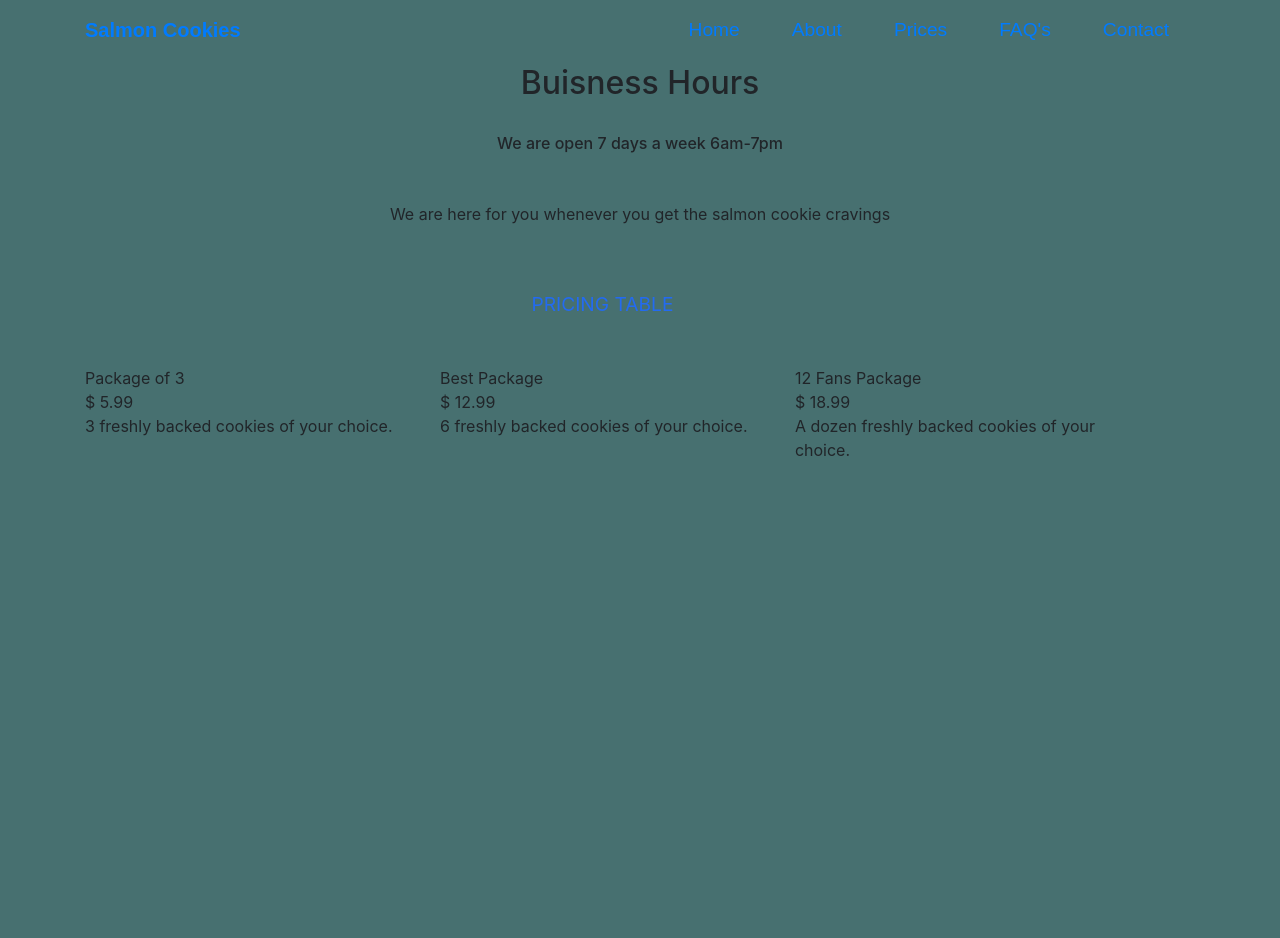
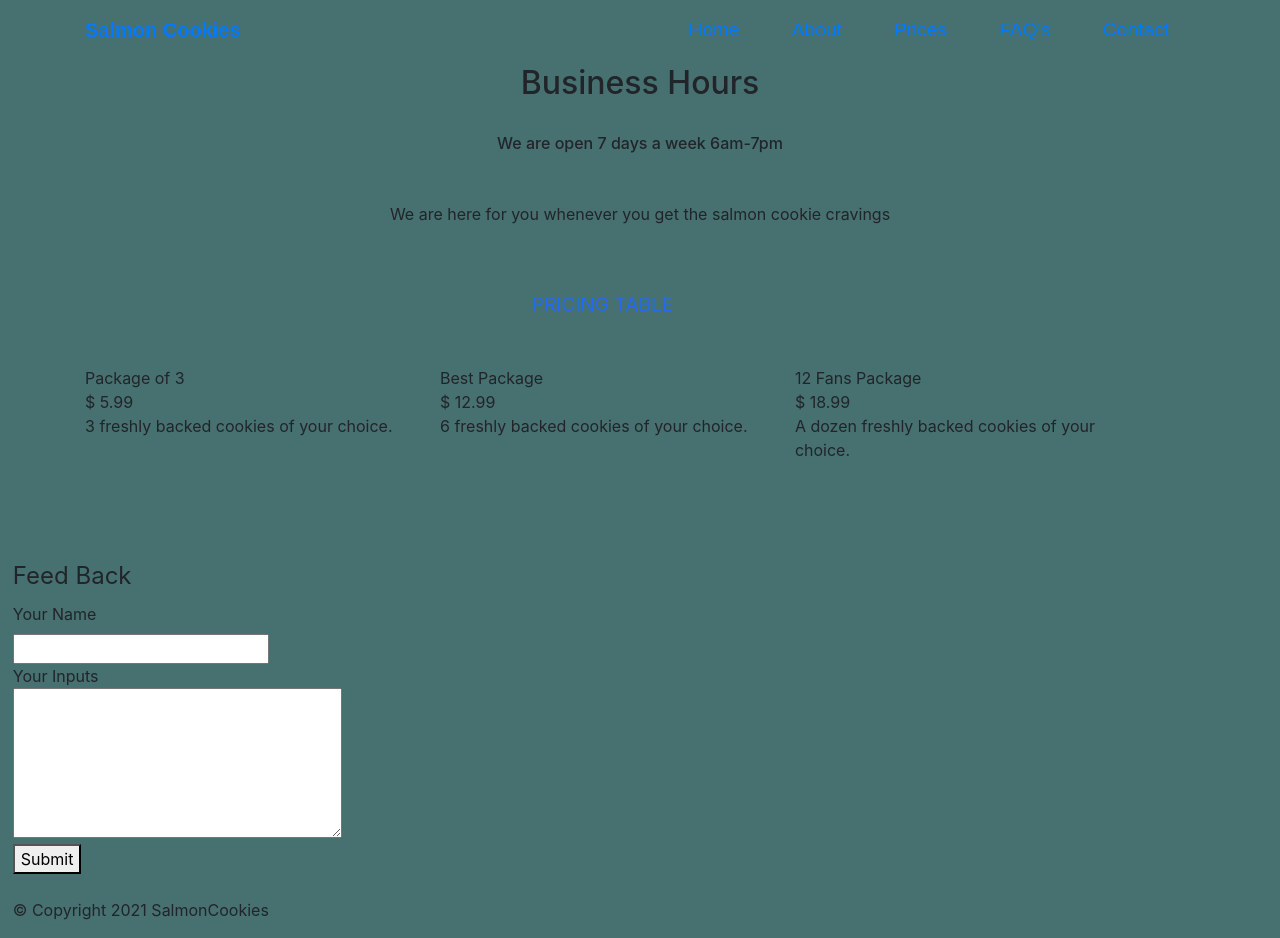
Before and after one commit to bazi84/Cookie-Stand, a plain HTML site: page sales.html in a window 1280 px wide. Before the commit the page ends 800 px from the top, so only its background shows below. Drawn offline with nearby package versions, Linux system fonts and the light colour scheme.

Commit message:
add it a feed back form to my page

```diff
--- a/sales.html
+++ b/sales.html
@@ -46,7 +46,7 @@
 	<div class="container">
 		<div class="row mb-5">
 			<div class="head-box text-center mb-5 col-md-12">
-				<h2>Buisness Hours</h2> <br>
+				<h2>Business Hours</h2> <br>
 				<h6 class="text-underline-primary mb-5">We are open 7 days a week 6am-7pm</h6>
         <p class="px-4">We are here for you whenever you get the salmon cookie cravings</p>
 			</div>
@@ -103,5 +103,19 @@
 
 </section>
 
+<footer id="footer">
+  <form id="addStore" accept-charset="UTF-8" action="js/app.js" autocomplete="off" method="GET" target="_blank">
+    <fieldset>
+    <legend>Feed Back</legend>
+    <label for="Name">Your Name</label><br />
+    <input name="storeName" type="text" /> <br />
+    <span>Your Inputs</span><br>
+    <textarea cols="30" rows="6" name="dailyBuisnessHours"></textarea><br />
+    <button type="submit" value="Submit">Submit</button>
+    </fieldset>
+  </form><br>
+  <p>© Copyright 2021 SalmonCookies</p>
+</footer>
+
 </body>
 </html>
```
Also changed, not shown: index.html (+0 -1 lines).
